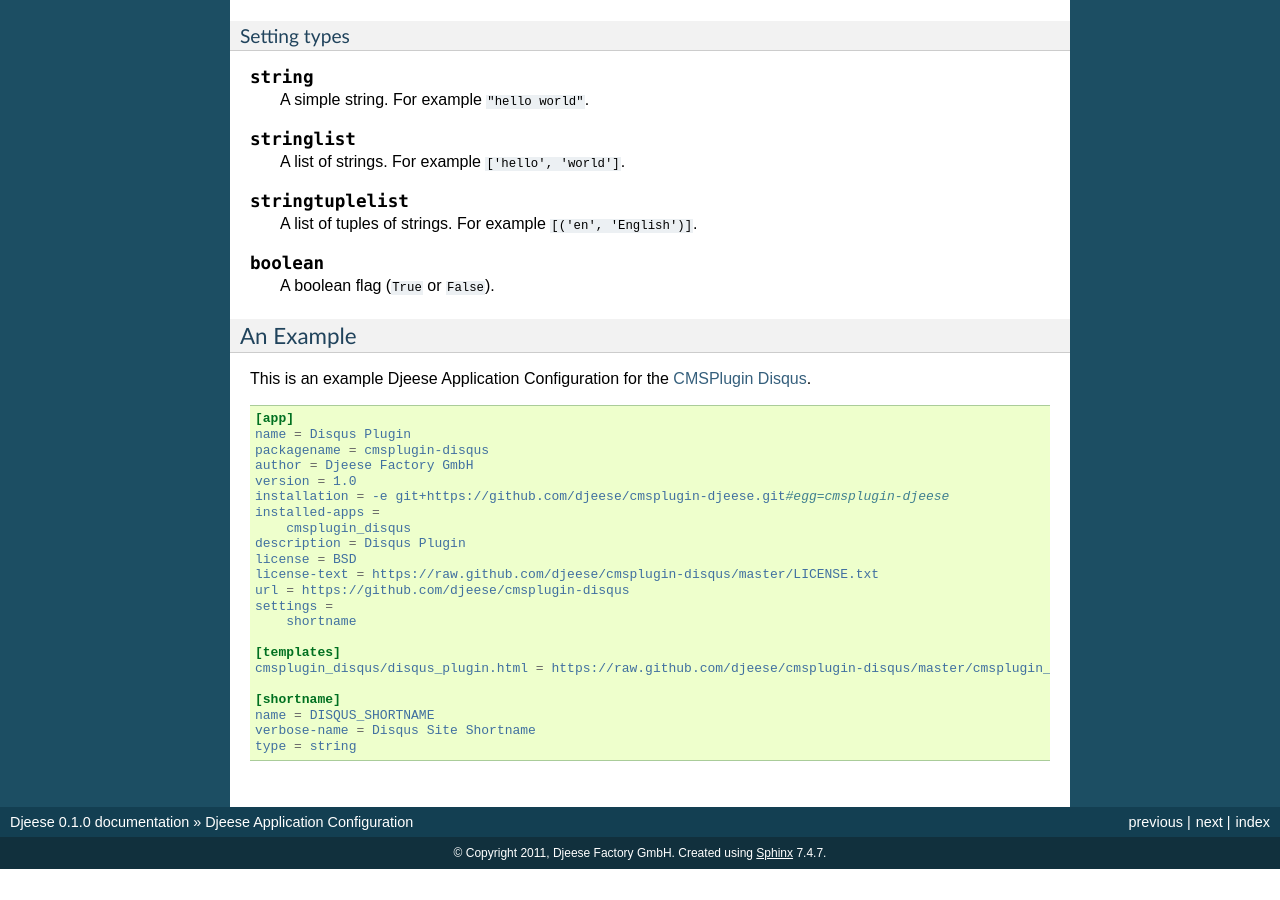
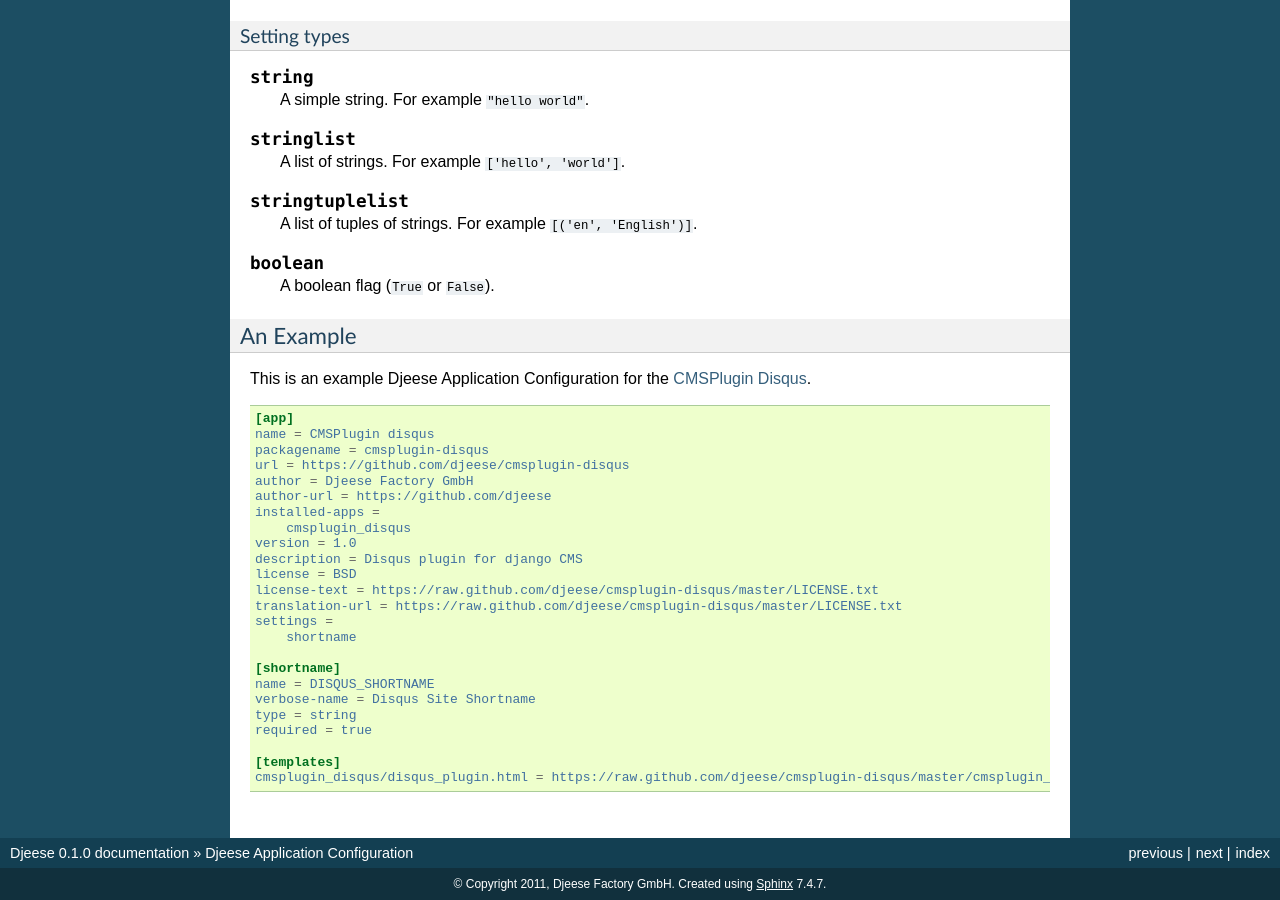
Before and after one commit to pascalmouret/djeese-client, a Sphinx documentation site: the page built from docs/app-configuration.rst, in a window 1280 px wide and 900 px high, scrolled down 1717 px. Built offline with Sphinx 7.4.7, drawn with Linux system fonts in a browser that asks for light colours; cross-references to code outside the pages are shown as plain code; before the commit the page ends 2586 px from its top, so only the background shows below that.

Commit message:
updated app-configuration example

```diff
--- a/docs/app-configuration.rst
+++ b/docs/app-configuration.rst
@@ -120,27 +120,29 @@
 .. code-block:: ini
 
     [app]
-    name = Disqus Plugin
+    name = CMSPlugin disqus
     packagename = cmsplugin-disqus
+    url = https://github.com/djeese/cmsplugin-disqus
     author = Djeese Factory GmbH
-    version = 1.0
-    installation = -e git+https://github.com/djeese/cmsplugin-djeese.git#egg=cmsplugin-djeese
+    author-url = https://github.com/djeese
     installed-apps =
         cmsplugin_disqus
-    description = Disqus Plugin
+    version = 1.0
+    description = Disqus plugin for django CMS
     license = BSD
     license-text = https://raw.github.com/djeese/cmsplugin-disqus/master/LICENSE.txt
-    url = https://github.com/djeese/cmsplugin-disqus
+    translation-url = https://raw.github.com/djeese/cmsplugin-disqus/master/LICENSE.txt
     settings =
         shortname
-
-    [templates]
-    cmsplugin_disqus/disqus_plugin.html = https://raw.github.com/djeese/cmsplugin-disqus/master/cmsplugin_disqus/templates/cmsplugin_disqus/disqus_plugin.html
 
     [shortname]
     name = DISQUS_SHORTNAME
     verbose-name = Disqus Site Shortname
     type = string
+    required = true
+
+    [templates]
+    cmsplugin_disqus/disqus_plugin.html = https://raw.github.com/djeese/cmsplugin-disqus/master/cmsplugin_disqus/templates/cmsplugin_disqus/disqus_plugin.html
 
 
 .. _ConfigParser: http://docs.python.org/library/configparser.html
```
